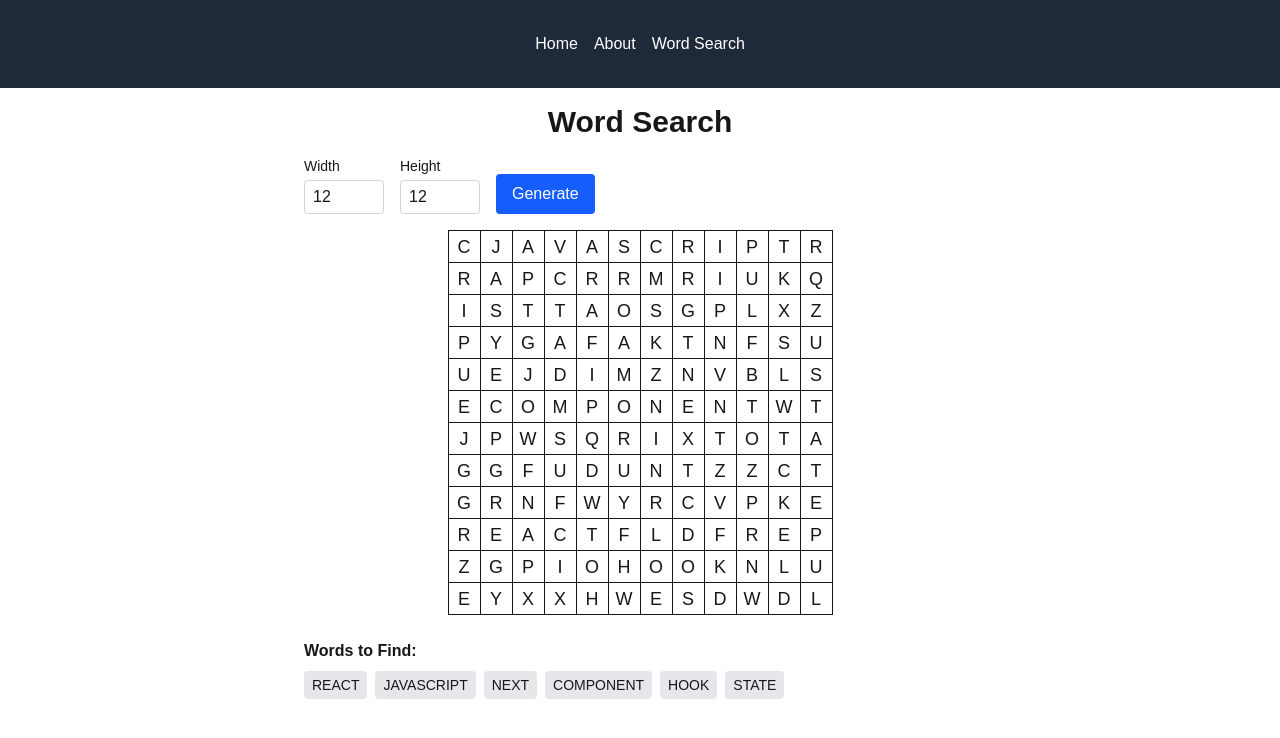
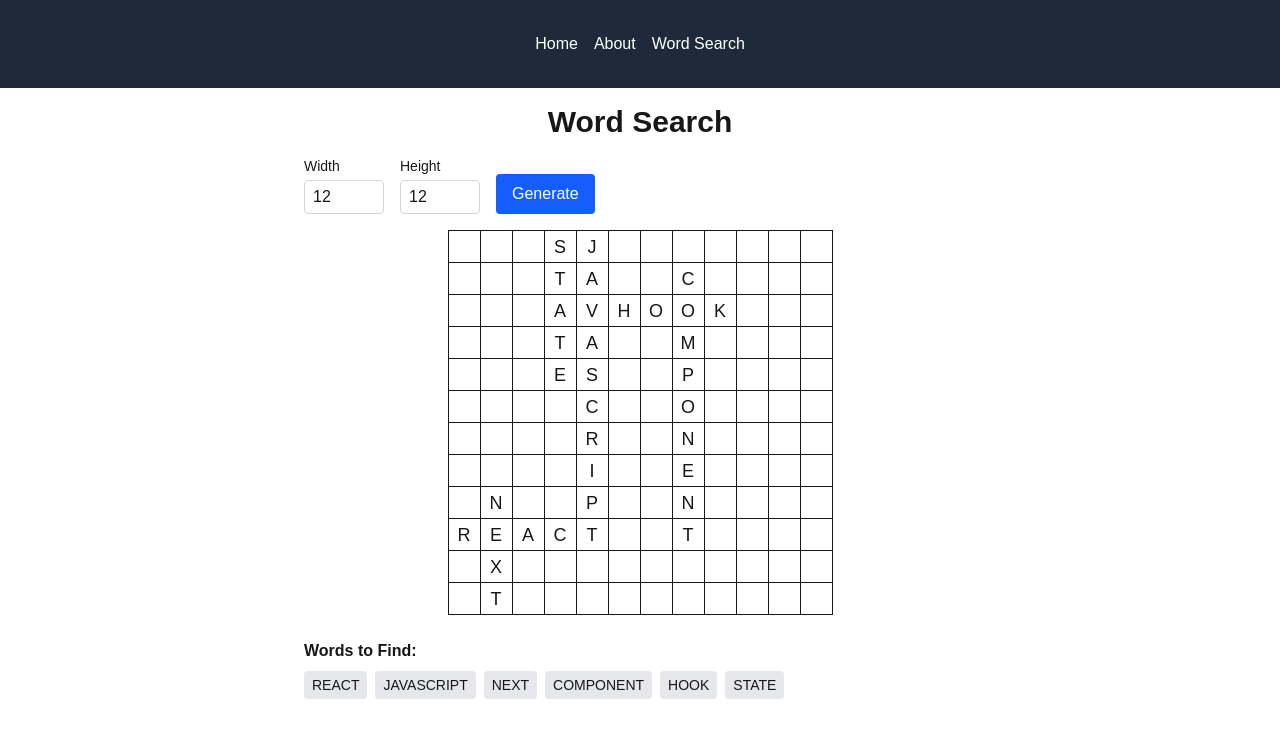
Before and after one commit to BBarardo/mariana, a Next.js app: page /word-search in a window 1280 px wide. Shown: the top 738 px of the page. Built offline with nearby package versions, Linux system fonts and the light colour scheme.

Commit message:
Implement word intersection logic in WordSearchComponent for enhanced grid generation

```diff
--- a/src/components/WordSearchComponent.tsx
+++ b/src/components/WordSearchComponent.tsx
@@ -57,25 +57,112 @@ function fillEmptyCells(grid: string[][]): void {
     }
 }
 
+function findIntersections(word: string, placedWords: { word: string, x: number, y: number, direction: Direction }[], grid: string[][]) {
+    // Find all possible intersections between the current word and already placed words
+    const intersections: Array<{
+        wordIdx: number;
+        placed: typeof placedWords[number];
+        letter: string;
+        wordLetterIdx: number;
+        placedLetterIdx: number;
+    }> = [];
+    for (let placedIdx = 0; placedIdx < placedWords.length; placedIdx++) {
+        const placed = placedWords[placedIdx];
+        for (let i = 0; i < word.length; i++) {
+            for (let j = 0; j < placed.word.length; j++) {
+                if (word[i] === placed.word[j]) {
+                    // Found a common letter between the new word and a placed word
+                    intersections.push({
+                        wordIdx: placedIdx,
+                        placed,
+                        letter: word[i],
+                        wordLetterIdx: i, // index in the new word
+                        placedLetterIdx: j, // index in the placed word
+                    });
+                }
+            }
+        }
+    }
+    return intersections;
+}
+
+function canPlaceIntersectingWord(grid: string[][], word: string, x: number, y: number, direction: Direction, intersectionIdx: number) {
+    // Check if the word can be placed at (x, y) in the given direction without conflicts
+    for (let i = 0; i < word.length; i++) {
+        let xi = x, yi = y;
+        if (direction === 'horizontal') xi += i;
+        else yi += i;
+        // Out of bounds check
+        if (xi < 0 || xi >= grid[0].length || yi < 0 || yi >= grid.length) return false;
+        // If cell is not empty and not the same letter, can't place
+        if (grid[yi][xi] && grid[yi][xi] !== word[i]) return false;
+    }
+    return true;
+}
+
+function placeIntersectingWord(grid: string[][], word: string, x: number, y: number, direction: Direction) {
+    // Actually place the word on the grid at (x, y) in the given direction
+    for (let i = 0; i < word.length; i++) {
+        let xi = x, yi = y;
+        if (direction === 'horizontal') xi += i;
+        else yi += i;
+        grid[yi][xi] = word[i];
+    }
+}
+
 function generateWordSearch(width: number, height: number, words: string[]): string[][] {
+    // Main function to generate the word search grid
     const grid = generateEmptyGrid(width, height);
+    // Keep track of placed words and their positions/directions
+    const placedWords: { word: string, x: number, y: number, direction: Direction }[] = [];
     for (const word of words) {
         let placed = false;
         let attempts = 0;
+        // Try to intersect with already placed words (randomly, not always)
+        if (placedWords.length > 0 && Math.random() > 0.5) {
+            const intersections = findIntersections(word, placedWords, grid);
+            // Shuffle intersections for randomness
+            for (const intersection of intersections.sort(() => Math.random() - 0.5)) {
+                const { placed: pw, wordLetterIdx, placedLetterIdx } = intersection;
+                // Calculate coordinates so that word[wordLetterIdx] overlaps with pw.word[placedLetterIdx]
+                let x, y, direction: Direction;
+                if (pw.direction === 'horizontal') {
+                    // Place new word vertically, intersecting horizontally placed word
+                    direction = 'vertical';
+                    x = pw.x + placedLetterIdx; // align columns
+                    y = pw.y - wordLetterIdx;   // align rows so intersection matches
+                } else {
+                    // Place new word horizontally, intersecting vertically placed word
+                    direction = 'horizontal';
+                    x = pw.x - wordLetterIdx;   // align columns so intersection matches
+                    y = pw.y + placedLetterIdx; // align rows
+                }
+                // Check if this intersection placement is possible
+                if (canPlaceIntersectingWord(grid, word, x, y, direction, wordLetterIdx)) {
+                    placeIntersectingWord(grid, word, x, y, direction);
+                    placedWords.push({ word, x, y, direction });
+                    placed = true;
+                    break;
+                }
+            }
+        }
+        // If not placed by intersection, place randomly
         while (!placed && attempts < 100) {
             const direction: Direction = Math.random() > 0.5 ? 'horizontal' : 'vertical';
+            // Calculate max starting positions to keep word in bounds
             const maxX = direction === 'horizontal' ? width - word.length : width - 1;
             const maxY = direction === 'vertical' ? height - word.length : height - 1;
             const x = Math.floor(Math.random() * (maxX + 1));
             const y = Math.floor(Math.random() * (maxY + 1));
             if (canPlaceWord(grid, word, x, y, direction)) {
                 placeWord(grid, word, x, y, direction);
+                placedWords.push({ word, x, y, direction });
                 placed = true;
             }
             attempts++;
         }
     }
-    fillEmptyCells(grid);
+    // fillEmptyCells(grid); // Optionally fill empty cells with random letters
     return grid;
 }
 
```
